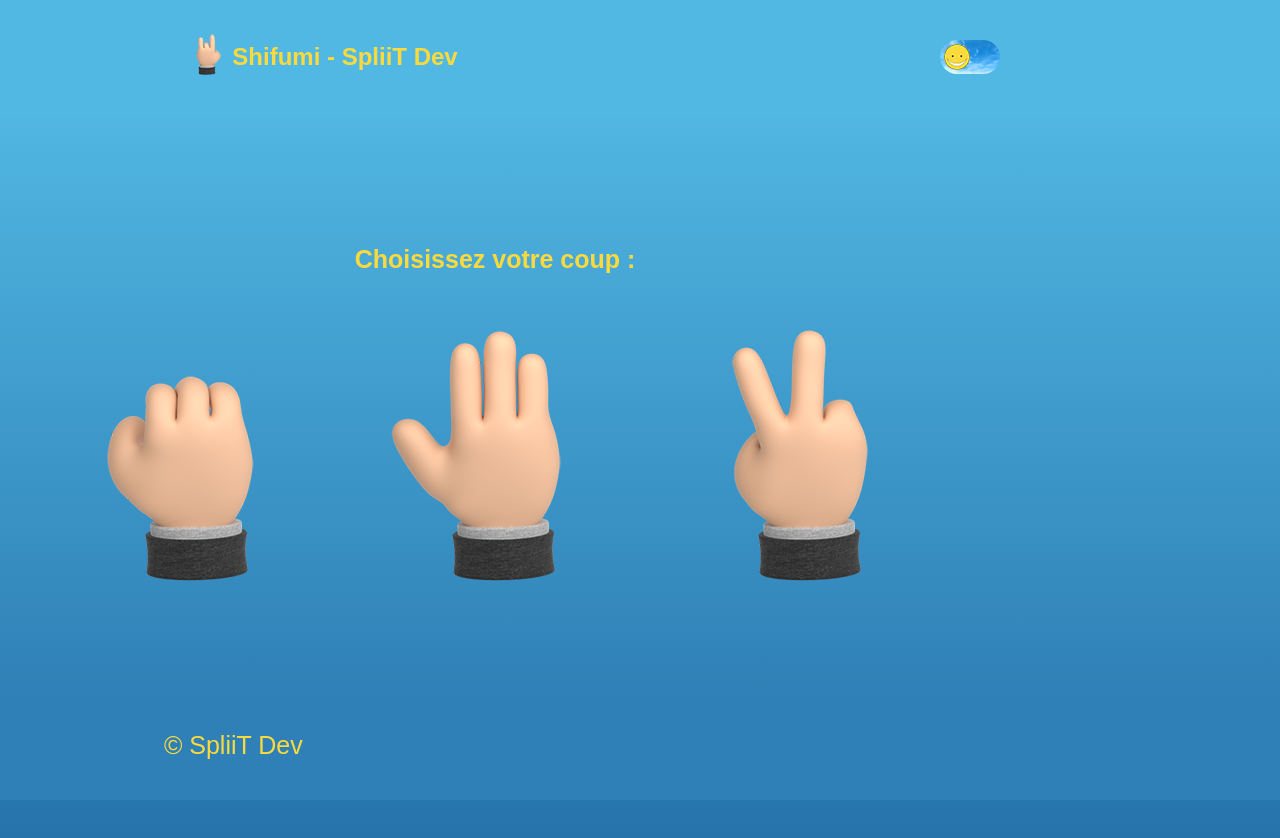
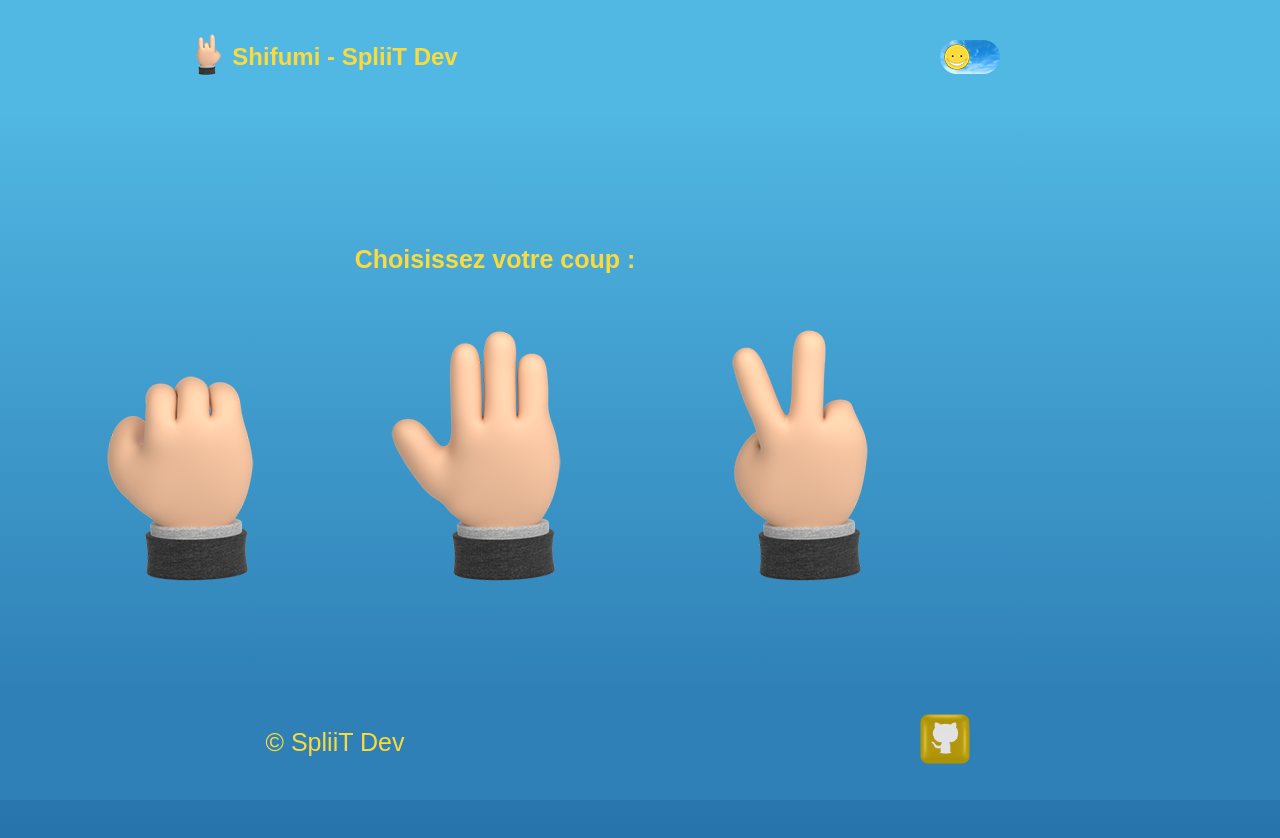
Before and after one commit to SpliiT/shifumi, a plain HTML site: page index.html in a window 1280 px wide. Drawn offline with nearby package versions, Linux system fonts and the light colour scheme.

Commit message:
update pic

```diff
--- a/index.html
+++ b/index.html
@@ -49,7 +49,7 @@
       </div>
   </section>
 <footer>
-  <p>&copy; SpliiT Dev</p><span data-tilt><a href=""<img src="assets/img/github.png" id="github" class="github"></span>
+  <p>&copy; SpliiT Dev</p><span data-tilt><a href="https://github.com/SpliiT/shifumi/" target="_blank"><img src="assets/img/github.png" id="github" class="github"></a></span>
 </footer>
 
 
```
